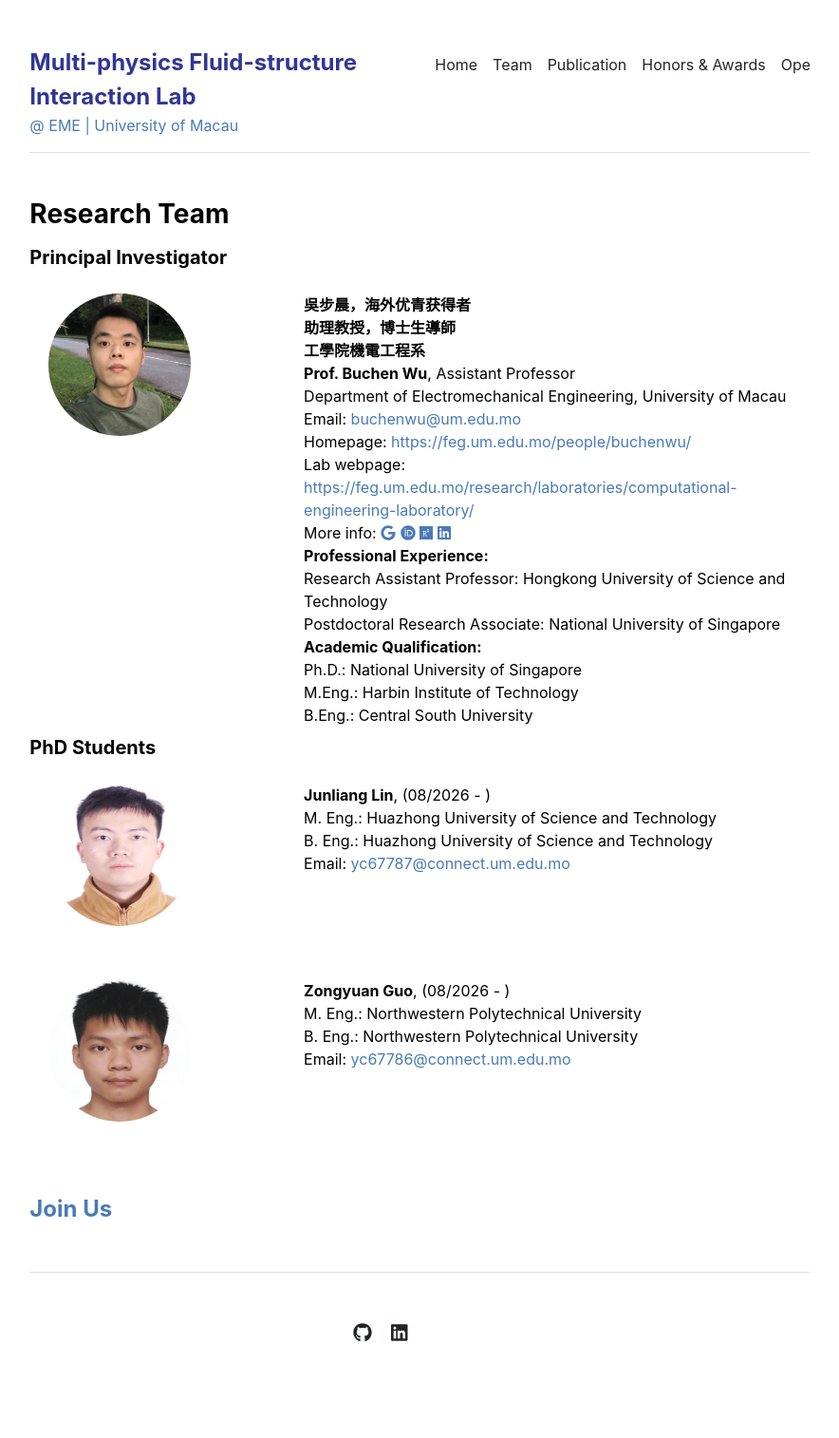
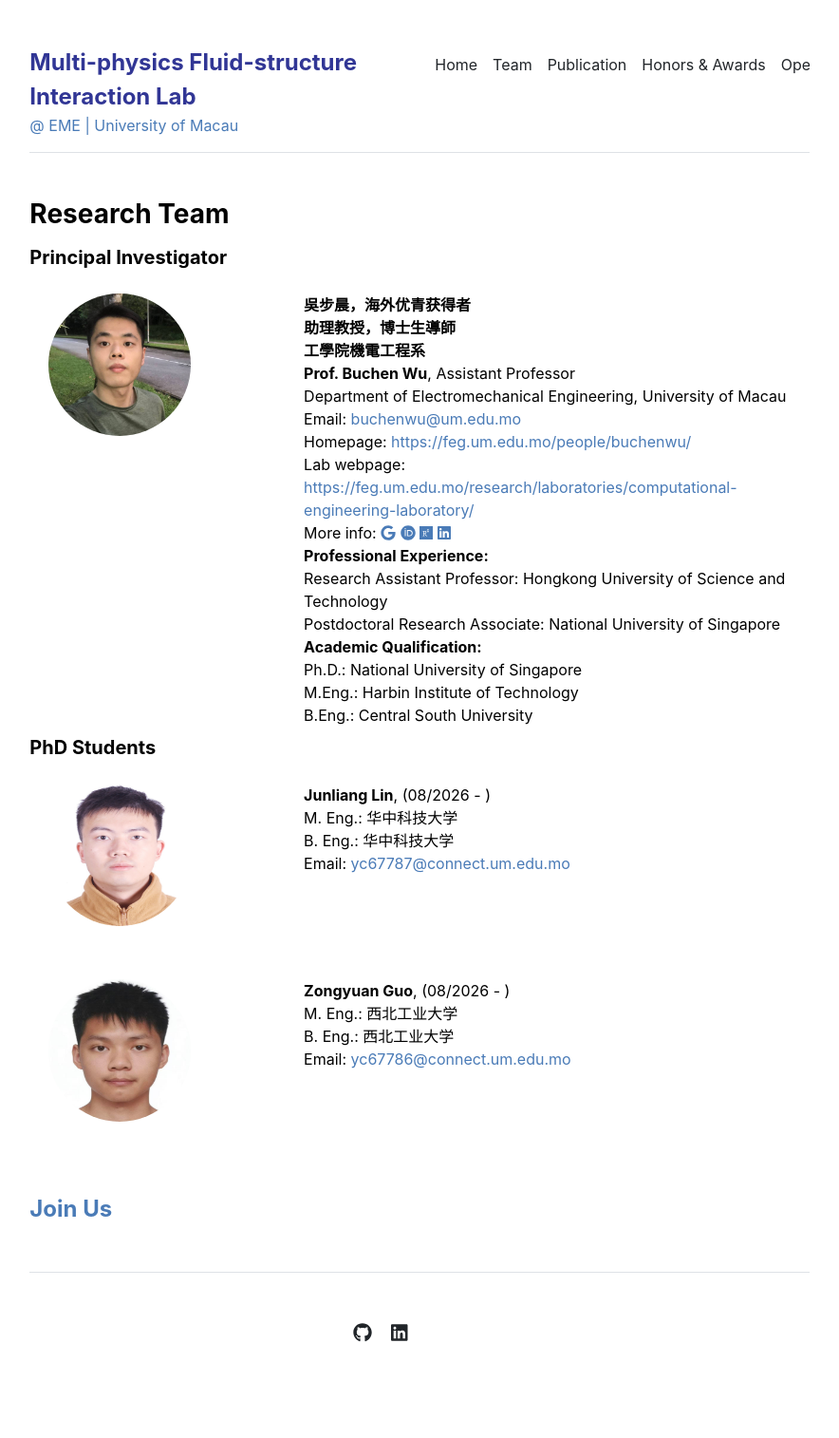
Before and after one commit to buchenwu/buchenwu.github.io, a Jekyll site: the page built from team.md, in a window 1280 px wide. Shown: the whole page at 95% size, without its empty margins (198-1082 px from the left). Built offline with Jekyll 4.4.1, drawn with Linux system fonts in a browser that asks for light colours.

Commit message:
Update educational institution names to Chinese

```diff
--- a/_data/people.yml
+++ b/_data/people.yml
@@ -32,8 +32,8 @@ PhD:
    program: '(08/2026 - )',
    image: 'assets/img/junlianglin.jpg',
    email: 'yc67787@connect.um.edu.mo',
-   master: 'M. Eng.: Huazhong University of Science and Technology',
-   bachelor: 'B. Eng.: Huazhong University of Science and Technology',
+   master: 'M. Eng.: 华中科技大学',
+   bachelor: 'B. Eng.: 华中科技大学',
    # topic: 'High-fidelity'
   }
 
@@ -41,8 +41,8 @@ PhD:
    program: '(08/2026 - )',
    image: 'assets/img/zongyuanguo.jpg',
    email: 'yc67786@connect.um.edu.mo',
-   master: 'M. Eng.: Northwestern Polytechnical University',
-   bachelor: 'B. Eng.: Northwestern Polytechnical University',
+   master: 'M. Eng.: 西北工业大学',
+   bachelor: 'B. Eng.: 西北工业大学',
    # topic: 'High-fidelity'
   }
 
```
